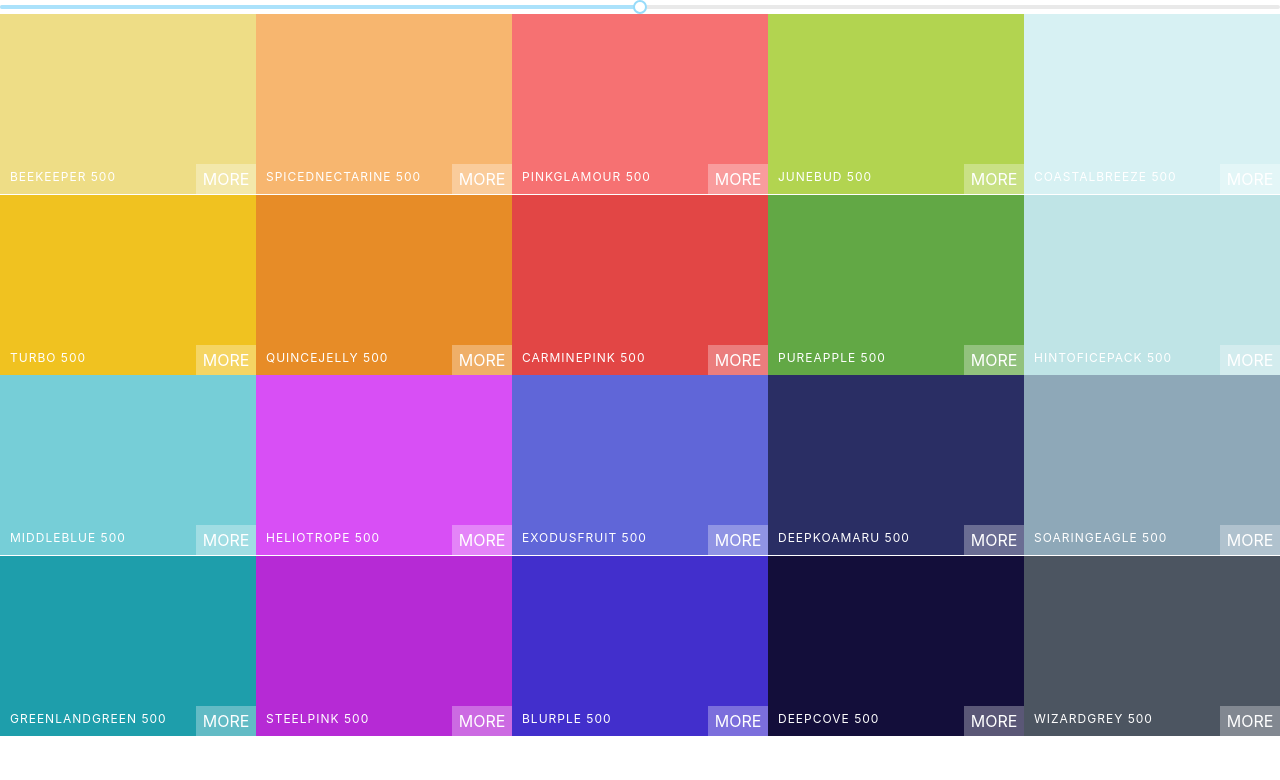
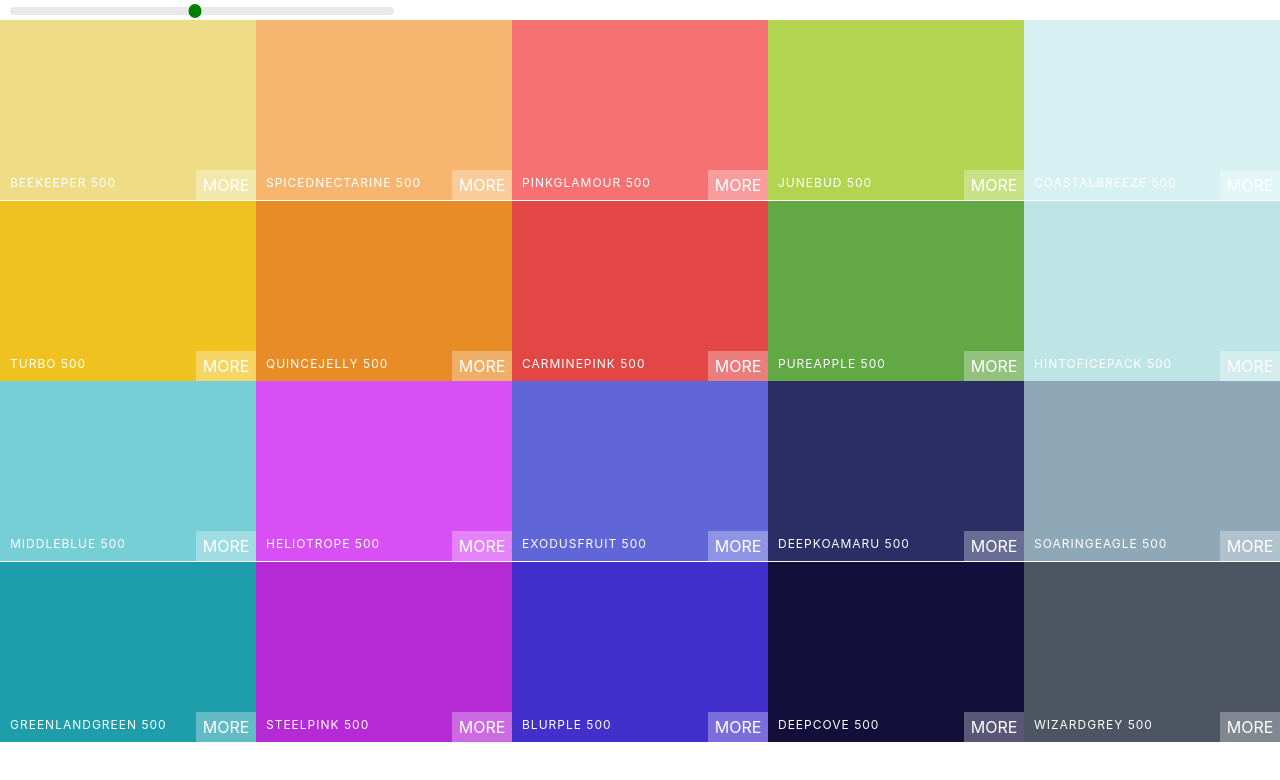
Before and after one commit to guymdls/ReactColorApp, a React (Create React App) app: page / in a window 1280 px wide. Shown: the top 780 px of the page. Built offline with nearby package versions, Linux system fonts and the light colour scheme.

Commit message:
styling slider

```diff
--- a/src/Palette.css
+++ b/src/Palette.css
@@ -1,7 +1,35 @@
-.Palette{
-height: 100vh;
+.Palette {
+  height: 100vh;
 }
-.Palette-colors{
- height: 90%;
- /* relative to the parent Palette 100vh size*/
+
+.Palette-colors {
+  height: 90%;
+  /* relative to the parent Palette 100vh size*/
 }
+
+.slider {
+  width: 30%;
+  margin: 0 10px;
+  display: inline-block;
+}
+
+.rc-slider-track {
+  background-color: transparent;
+}
+
+.rc-slider-rail {
+  height: 8px;
+}
+
+.rc-slider-handle,
+.rc-slider-handle:active,
+.rc-slider-handle:focus,
+.rc-slider-handle:hover {
+  background-color: green;
+  outline: none;
+  border: 2px solid green;
+  box-shadow: none;
+  width: 13px;
+  margin-left: -7px;
+  margin-top: -3px;
+}
--- a/src/Palette.js
+++ b/src/Palette.js
@@ -1,8 +1,9 @@
 import React, { Component } from "react";
 import ColorBox from "./ColorBox"
+import 'rc-slider/assets/index.css';
 import "./Palette.css"
 import Slider from 'rc-slider';
-import 'rc-slider/assets/index.css';
+
 
 // props: colors array, emoji, id, paletteName
 class Palette extends Component {
@@ -22,7 +23,9 @@
 
         return (
             <div className='Palette'>
-                <Slider defaultValue={this.state.level} min={100} max={900} step={100} onAfterChange={this.changeLevel} />
+                <div className='slider'>
+                    <Slider defaultValue={this.state.level} min={100} max={900} step={100} onAfterChange={this.changeLevel} />
+                </div>
                 <div className='Palette-colors'>
                     {colorBoxes}
                 </div>
```
